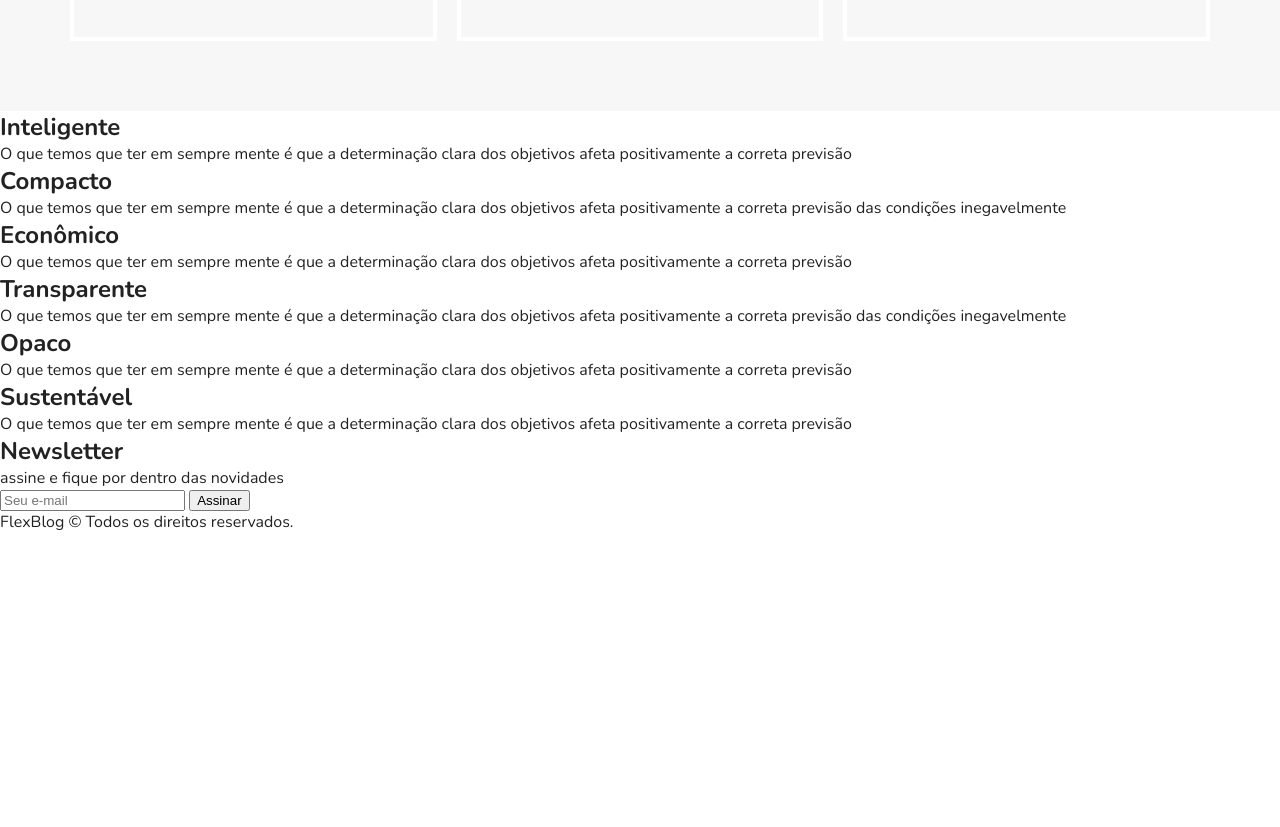
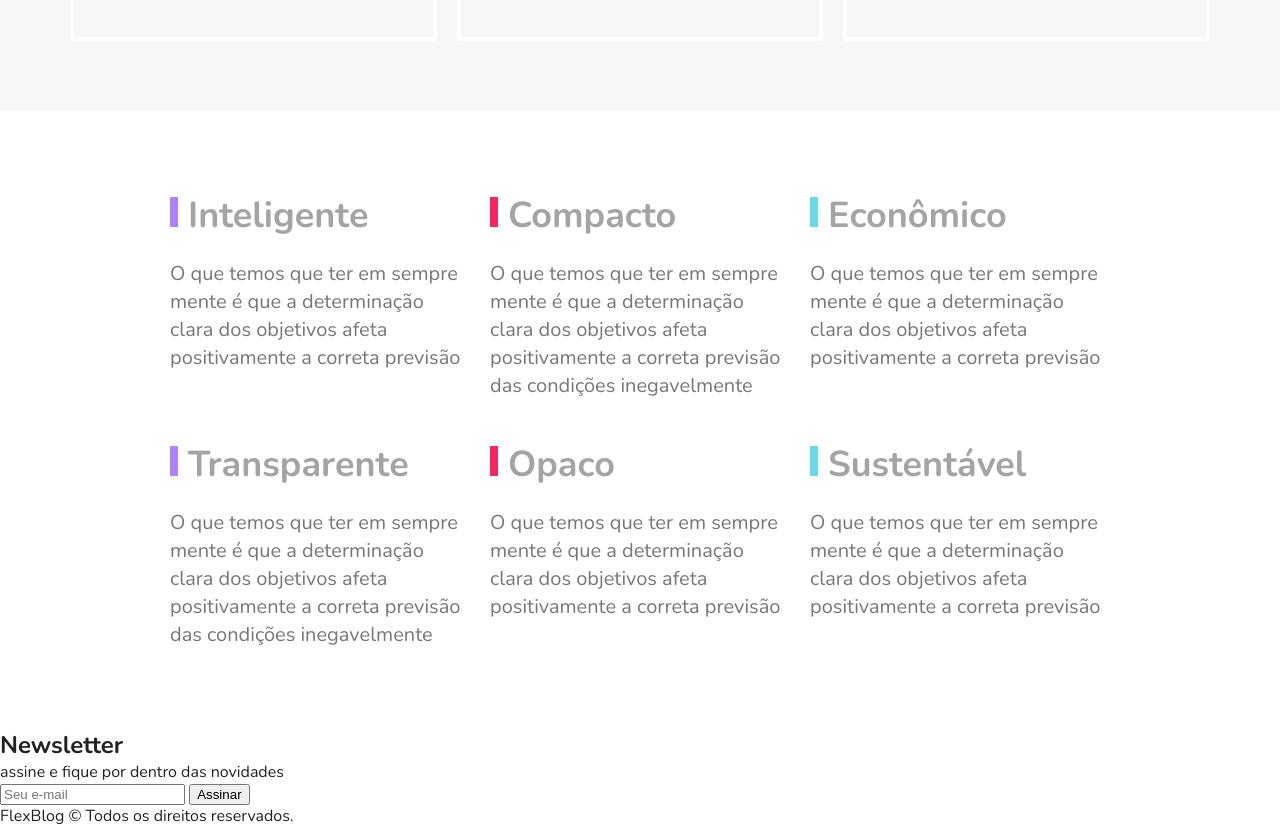
Before and after one commit to mariogsa/flexblog, a plain HTML site: page index.html in a window 1280 px wide. Shown: the part 2477-3304 px from the top of the page. Before the commit the page ends 3010 px from the top, so only its background shows below. Drawn offline with nearby package versions, Linux system fonts and the light colour scheme.

Commit message:
Estilização qualidade

```diff
--- a/css/style.css
+++ b/css/style.css
@@ -268,3 +268,49 @@ img {
     order: -1;
   }
 }
+
+/* Qualidade */
+
+.qualidade {
+  display: flex;
+  flex-wrap: wrap;
+  max-width: 960px;
+  margin: 60px auto;
+}
+
+.qualidade-item {
+  flex: 1 1 300px;
+  margin: 20px 10px;
+}
+
+.qualidade-item h2 {
+  font-size: 2.25em;
+  color: #a4a4a4;
+  margin-bottom: 20px;
+}
+
+.qualidade-item h2::before {
+  content: "";
+  display: inline-block;
+  width: 8px;
+  height: 30px;
+  margin-right: 10px;
+}
+
+.qualidade-item:nth-of-type(3n + 1) h2::before {
+  background: #ae81ff;
+}
+
+.qualidade-item:nth-of-type(3n + 2) h2::before {
+  background: #f9265e;
+}
+
+.qualidade-item:nth-of-type(3n + 3) h2::before {
+  background: #66d9eb;
+}
+
+.qualidade-item p {
+  font-size: 1.25em;
+  line-height: 1.4;
+  color: #777777;
+}
```
